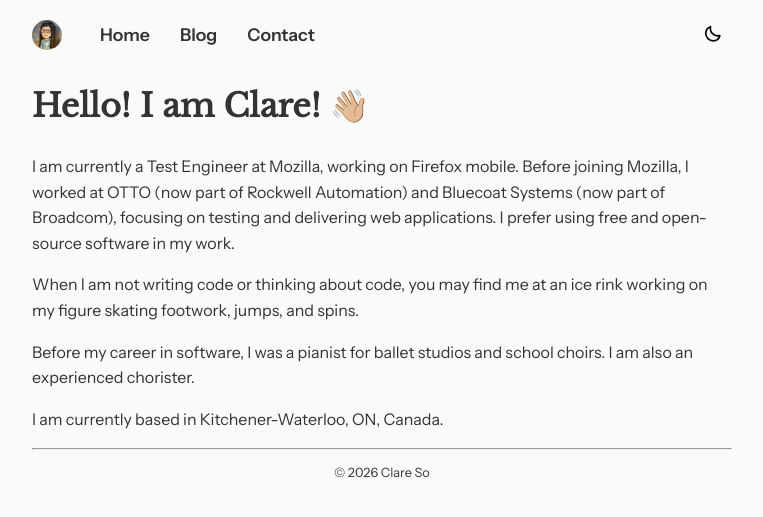
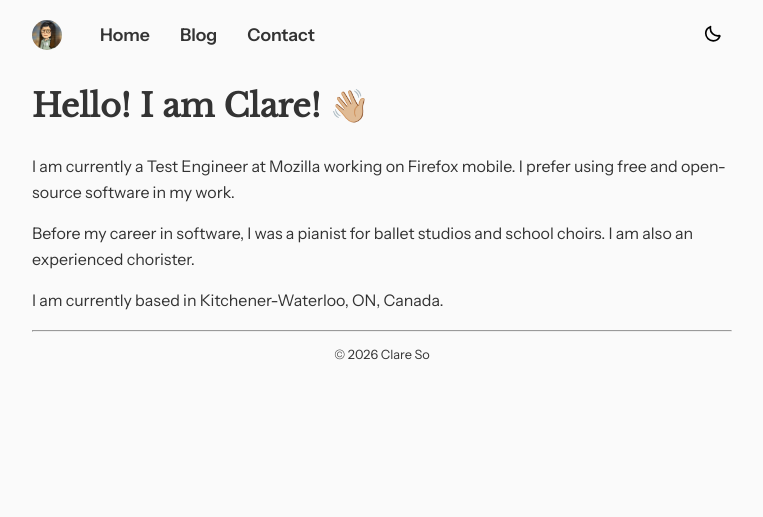
Before and after one commit to clarmso/clarmso.github.io, a Jekyll site: the page built from index.md, in a window 1280 px wide. Shown: the top 517 px of the page, without its empty margins (258-1021 px from the left). Built offline with Jekyll 4.4.1, drawn with Linux system fonts in a browser that asks for light colours.

Commit message:
Remove some talking point in bio

```diff
--- a/index.md
+++ b/index.md
@@ -5,9 +5,7 @@ title: Home
 
 # Hello! I am Clare! 👋🏼
 
-I am currently a Test Engineer at [Mozilla](https://www.mozilla.org), working on Firefox mobile. Before joining Mozilla, I worked at [OTTO](https://www.ottomotors.com/) (now part of Rockwell Automation) and [Bluecoat Systems](https://www.bluecoat.com) (now part of Broadcom), focusing on testing and delivering web applications. I prefer using free and open-source software in my work.
-
-When I am not writing code or thinking about code, you may find me at an ice rink working on my figure skating footwork, jumps, and spins.
+I am currently a Test Engineer at [Mozilla](https://www.mozilla.org) working on Firefox mobile. I prefer using free and open-source software in my work.
 
 Before my career in software, I was a pianist for ballet studios and school choirs. I am also an experienced chorister.
 
```
